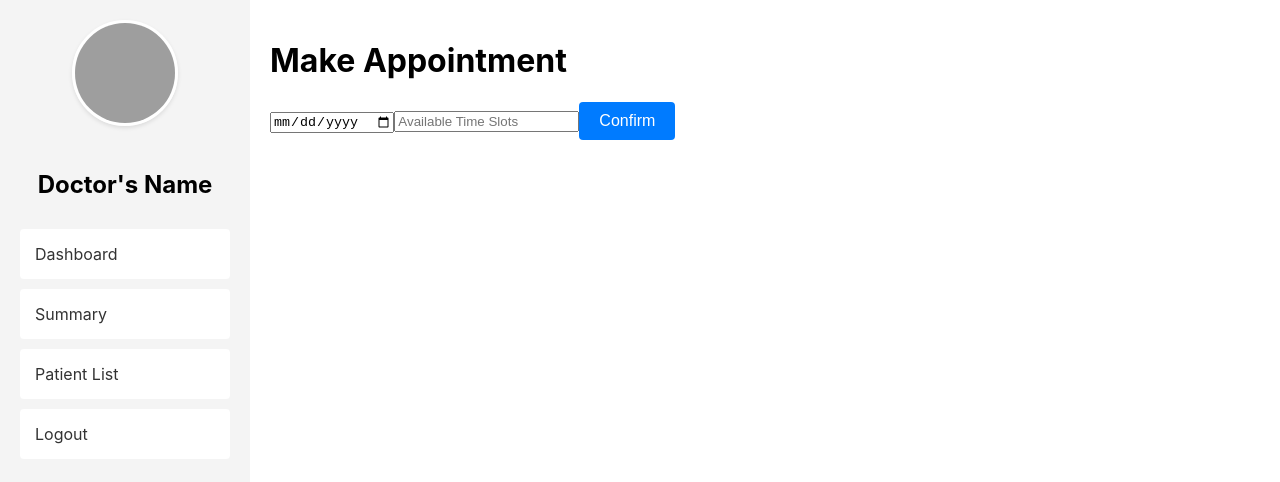
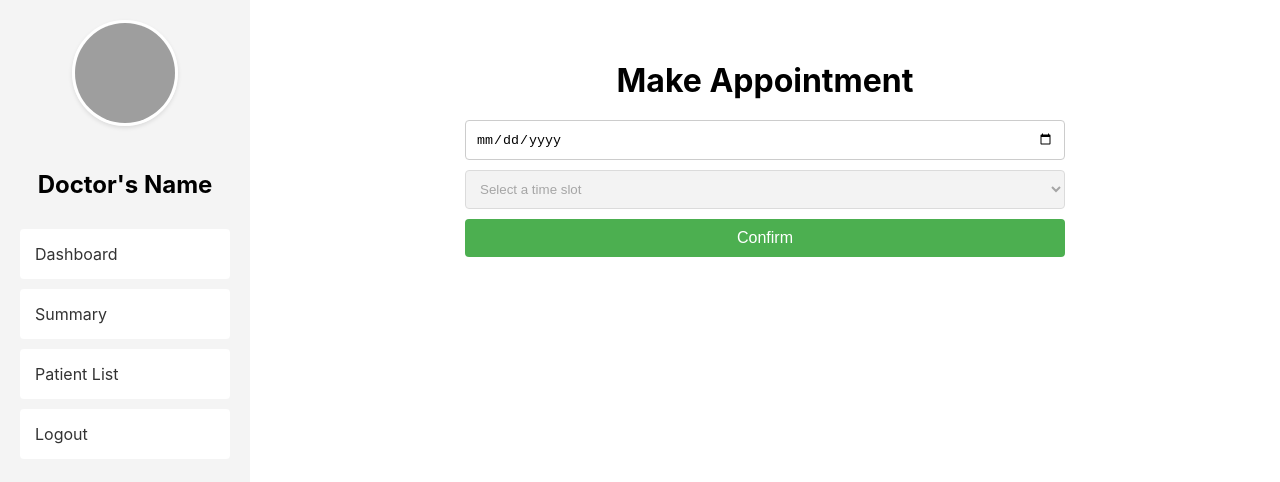
Before and after one commit to ElizaSiyanLin/patient-tracker, a React (Create React App) app in the folder frontend/: page /make-appointment/1 in a window 1280 px wide. Shown: the top 482 px of the page. Built offline with nearby package versions, Linux system fonts and the light colour scheme; grey boxes are pictures that could not be loaded.

Commit message:
update make an appoinment functionality

```diff
--- /dev/null
+++ b/frontend/src/components/MakeAppointment/MakeAppointment.css
@@ -0,0 +1,47 @@
+/* MakeAppointment.css */
+.make-appointment-container {
+    width: 100%;
+    max-width: 600px; /* or your preferred width */
+    margin: auto;
+    padding: 20px;
+    text-align: center; /* Center the title */
+  }
+
+  .make-appointment-title {
+    margin-bottom: 20px;
+  }
+
+  .make-appointment-inputs {
+    display: flex;
+    flex-direction: column;
+    gap: 10px; /* Space between inputs */
+    margin-bottom: 20px;
+  }
+
+  .date-input,
+  .time-slot-input {
+    padding: 10px;
+    border: 1px solid #ccc;
+    border-radius: 4px;
+  }
+
+  .confirm-button {
+    padding: 10px 20px;
+    background-color: #4CAF50; /* Green background */
+    color: white;
+    border: none;
+    border-radius: 4px;
+    cursor: pointer;
+    font-size: 16px;
+  }
+
+  .confirm-button:hover {
+    background-color: #45a049; /* Darker green on hover */
+  }
+
+  /* Additional styles for success message */
+.appointment-success-message {
+    color: #4CAF50; /* Green color to indicate success */
+    font-size: 18px;
+    margin-top: 20px;
+  }
--- a/frontend/src/components/MakeAppointment/MakeAppointment.js
+++ b/frontend/src/components/MakeAppointment/MakeAppointment.js
@@ -1,37 +1,69 @@
 // MakeAppointment.js
 import React, { useState } from 'react';
-import { useParams, useNavigate } from 'react-router-dom';
+import './MakeAppointment.css'; // Import the CSS stylesheet
 
 function MakeAppointment() {
-  const { patientId } = useParams();
-  const navigate = useNavigate();
   const [appointmentDetails, setAppointmentDetails] = useState({
     date: '',
     timeSlot: ''
   });
+  const [isAppointmentMade, setIsAppointmentMade] = useState(false);
 
   const handleConfirm = () => {
     // Here you would handle the appointment confirmation logic
     console.log(appointmentDetails);
-    // After confirmation, you might navigate back to the dashboard or patient history
-    navigate('/dashboard');
+    // Assume success and set the state to true
+    setIsAppointmentMade(true);
+    // You should implement actual confirmation logic, potentially sending data to a backend server
+  };
+
+  // Function to generate time slots, it could be dynamic based on the selected date
+  const generateTimeSlots = () => {
+    if (!appointmentDetails.date) {
+      return <option value="">Please select a date first</option>;
+    }
+
+    // Mocked time slots, these could be fetched from the server or generated based on availability
+    return [
+      <option value="9:00">9:00 AM</option>,
+      <option value="10:00">10:00 AM</option>,
+      // ...other time slots
+    ];
   };
 
   return (
     <div className="make-appointment-container">
-      <h1>Make Appointment</h1>
+      <h1 className="make-appointment-title">Make Appointment</h1>
+      {!isAppointmentMade ? (
+        <div className="make-appointment-inputs">
           <input
+            className="date-input"
             type="date"
             value={appointmentDetails.date}
-        onChange={(e) => setAppointmentDetails({ ...appointmentDetails, date: e.target.value })}
+            onChange={(e) => setAppointmentDetails({ ...appointmentDetails, date: e.target.value, timeSlot: '' })}
           />
-      <input
-        type="text"
-        placeholder="Available Time Slots"
+          <select
+            className="time-slot-input"
             value={appointmentDetails.timeSlot}
             onChange={(e) => setAppointmentDetails({ ...appointmentDetails, timeSlot: e.target.value })}
-      />
-      <button onClick={handleConfirm}>Confirm</button>
+            disabled={!appointmentDetails.date} // Disable if no date is selected
+          >
+            <option value="">Select a time slot</option>
+            {generateTimeSlots()}
+          </select>
+          <button
+            className="confirm-button"
+            onClick={handleConfirm}
+            disabled={!appointmentDetails.date || !appointmentDetails.timeSlot} // Disable if no date or time slot is selected
+          >
+            Confirm
+          </button>
+        </div>
+      ) : (
+        <div className="appointment-success-message">
+          Appointment successfully made!
+        </div>
+      )}
     </div>
   );
 }
--- a/frontend/src/components/Navbar/Navbar.js
+++ b/frontend/src/components/Navbar/Navbar.js
@@ -7,7 +7,7 @@ function Navbar() {
     <div className="navbar">
       {/* Doctor's Profile, if you have this section */}
       <div className="profile">
-        <img src="./logo512.png" alt="Doctor" className="doctor-image"/>
+        <img src="./logo192.png" alt="Doctor" className="doctor-image"/>
         <h2>Doctor's Name</h2>
       </div>
 
```
Lines whose indentation alone changed are shown as unchanged.
